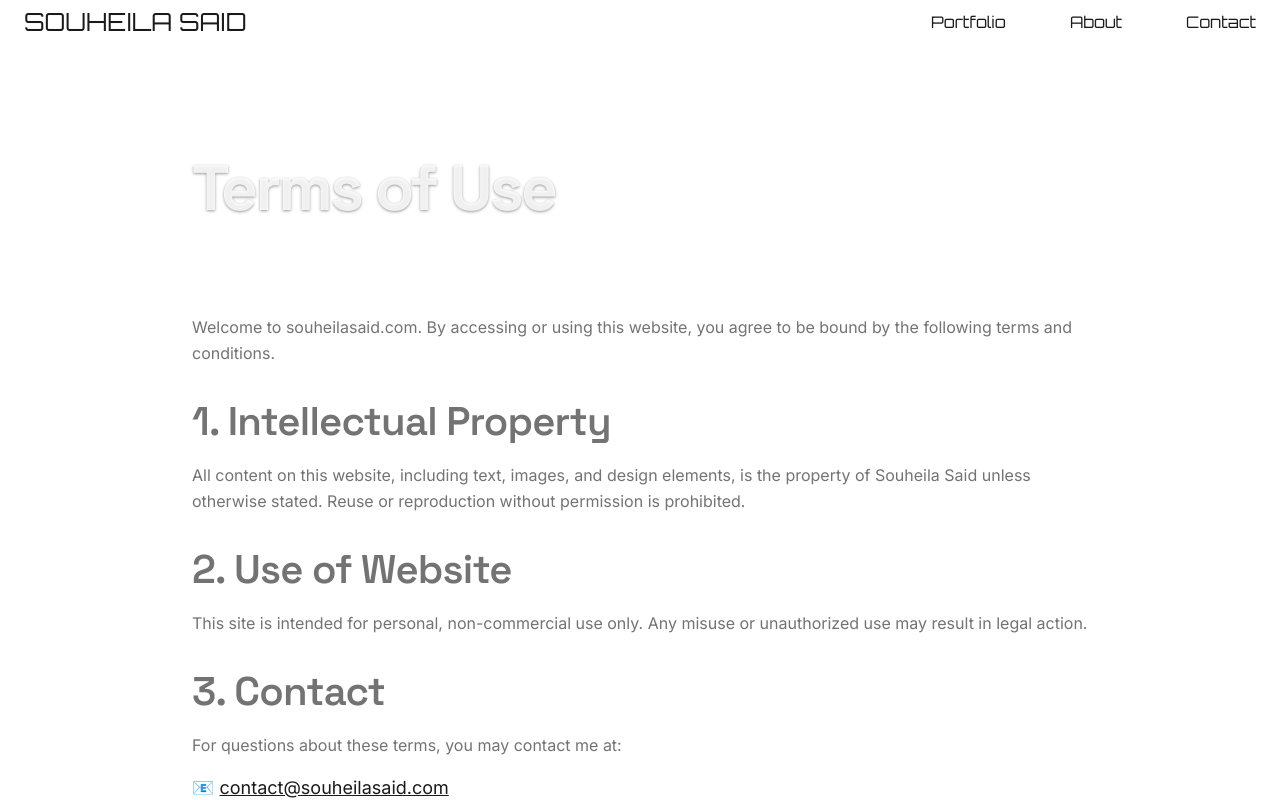
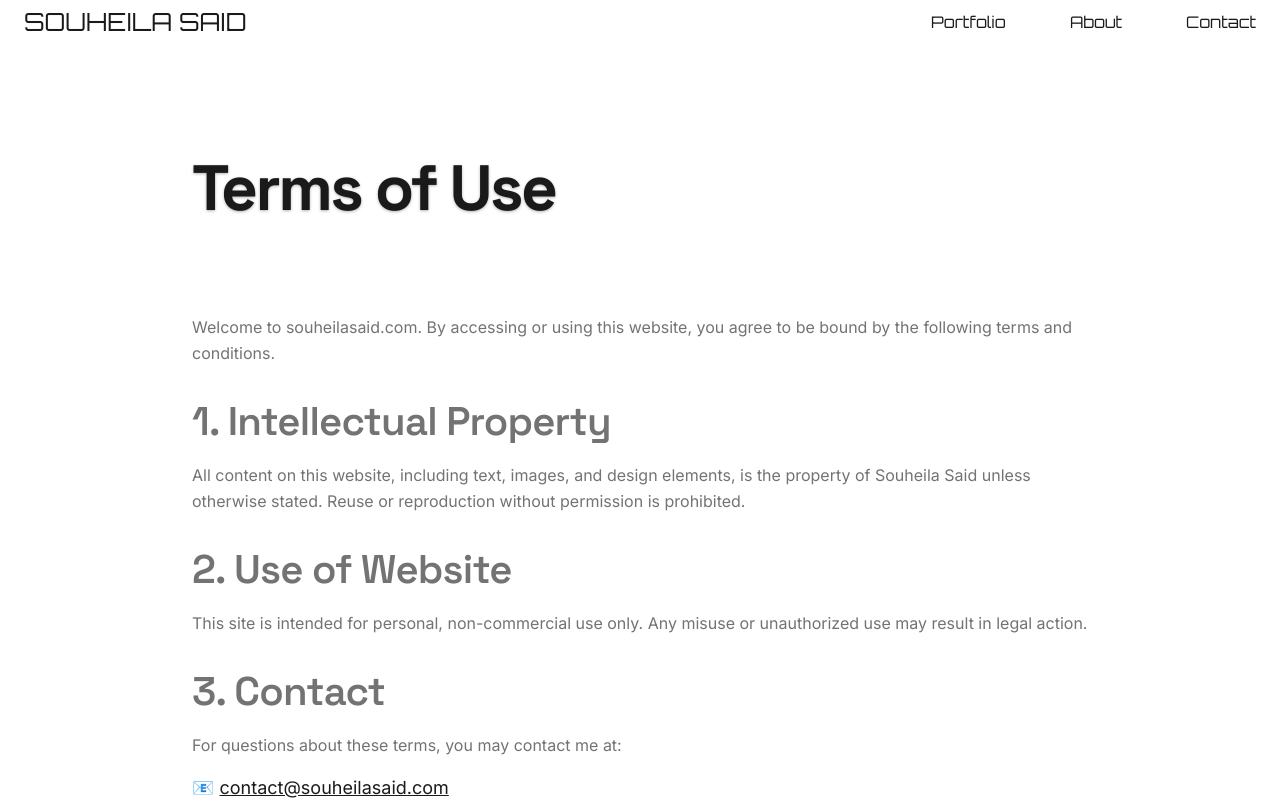
Before and after one commit to xxxsosoxxx/portfolio, a React (Vite) app: page /terms-of-use in a window 1280 px wide. Shown: the top 800 px of the page. Built offline with nearby package versions, Linux system fonts and the light colour scheme.

Commit message:
fix: adaptative text hero shadow

```diff
--- a/client/global.css
+++ b/client/global.css
@@ -38,6 +38,8 @@
     --input:               0 0% 90%;
     --ring:                0 0% 0%;
 
+    --text-shadow-color: rgba(0, 0, 0, 0.3);
+
     /* Variables dédiées à la nav */
     --nav-bg-unscrolled:   transparent;
     --nav-bg-scrolled:     rgba(255, 255, 255, 0.18);
@@ -64,6 +66,8 @@
     --border:              0 0% 18%;
     --input:               0 0% 14%;
     --ring:                0 0% 65%;
+
+    --text-shadow-color: rgba(255, 255, 255, 0.1);
 
     --nav-bg-unscrolled: rgba(0, 0, 0, 0.08);
     --nav-bg-scrolled: rgba(0, 0, 0, 0.12);
@@ -186,8 +190,8 @@ html.dark .nav::after {
     font-size: clamp(48px,8vw,64px);
     line-height: 0.9;
     letter-spacing: -0.04em;
-    color: rgba(255, 255, 255, 0.85); /* Blanc doux */
-    text-shadow: 0 1px 3px rgba(0, 0, 0, 0.4); /* Relief subtil */
+    color: hsl(var(--foreground));
+    text-shadow: 0 1px 3px var(--text-shadow-color);
     transition: all 0.3s ease-out;
   }
 
```
